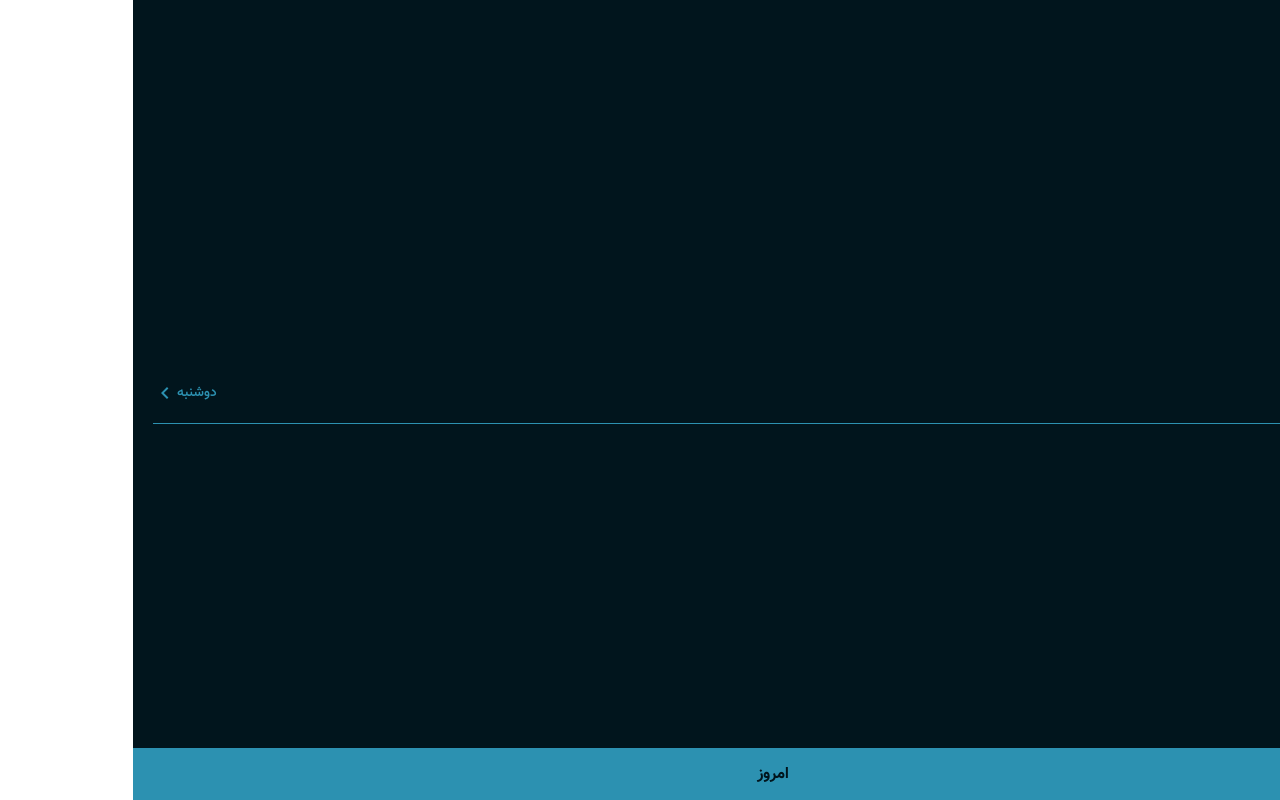
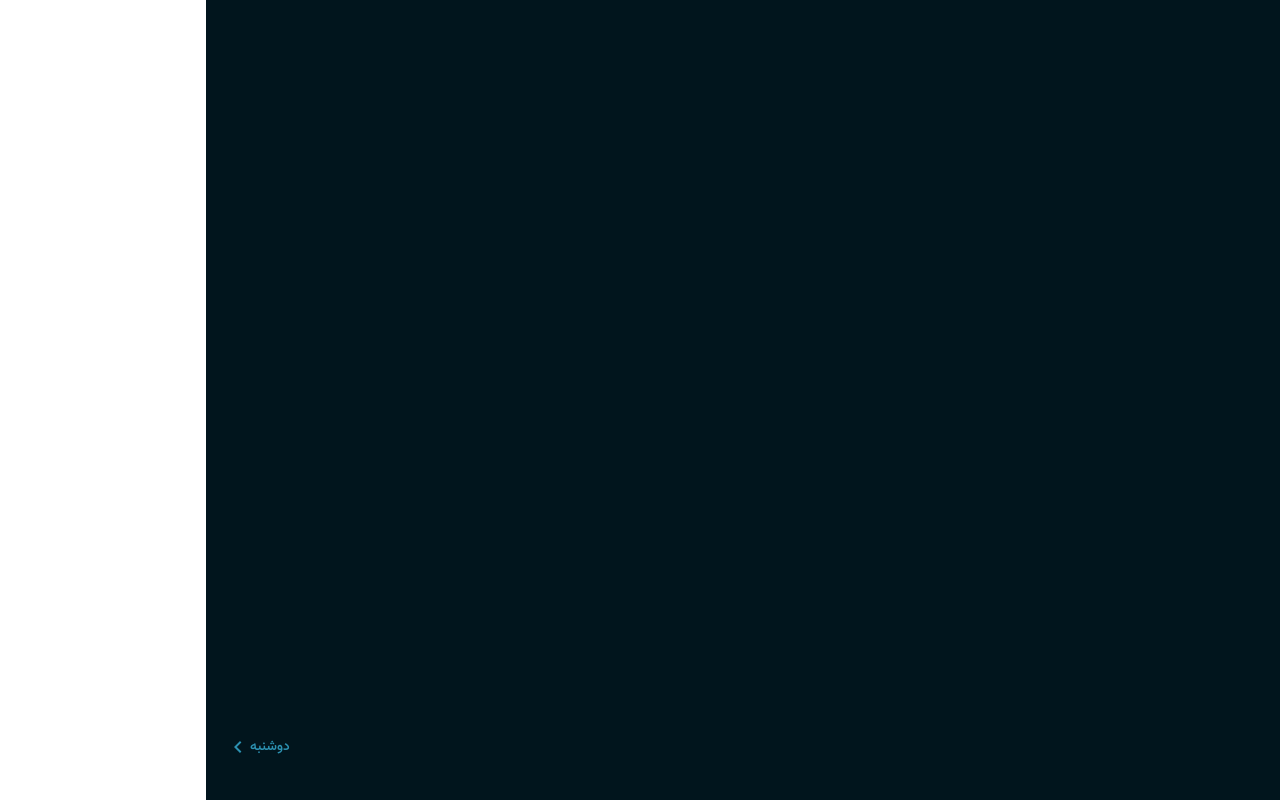
Before and after one commit to pialechini/uniweek-miniapp, a React (Vite) app: page /#/week-schedule in a window 1280 px wide. Built offline with nearby package versions, Linux system fonts and the light colour scheme.

Commit message:
Work on DaySwitcher

```diff
--- /dev/null
+++ b/src/features/week-schedule/components/DaySwitcher.tsx
@@ -0,0 +1,96 @@
+import styled from "styled-components";
+import { MdNavigateBefore, MdNavigateNext } from "react-icons/md";
+import { themeColor } from "@/theme/Theme";
+
+const Button = styled.button<{ $hidden?: boolean }>`
+  min-width: 80px;
+  display: flex;
+  align-items: center;
+  font-size: 14px;
+  font-weight: 500;
+  background-color: transparent;
+  color: ${themeColor("primary")};
+  opacity: ${(props) => (props.$hidden ? 0 : 1)};
+`;
+
+const PreviousButton = styled(Button)``;
+
+const NextButton = styled(Button)`
+  display: flex;
+  justify-content: end;
+`;
+
+const TodayButton = styled.button<{ $hidden: boolean }>`
+  width: 100px;
+  height: 38px;
+  margin: 0 auto;
+  font-size: 14px;
+  font-weight: 500;
+  background-color: ${themeColor("primary")};
+  color: ${themeColor("pageBackground")};
+  border-radius: 8px;
+  transition: opacity 0.2s ease;
+  opacity: ${(props) => (props.$hidden ? 0 : 1)};
+`;
+
+const StyledDaySwitcher = styled.div`
+  display: flex;
+  justify-content: space-between;
+  align-items: center;
+  width: 100%;
+  min-height: 42px;
+`;
+
+function DaySwitcher({
+  previous,
+  next,
+  showGoTodayButton,
+  onPreviousButtonClick,
+  onNextButtonClick,
+  onGoTodayClick,
+}: DaySwitcherProps) {
+  function handleNextButtonClick() {
+    if (!next) {
+      return;
+    }
+
+    onNextButtonClick();
+  }
+
+  function handlePreviousButtonClick() {
+    if (!previous) {
+      return;
+    }
+
+    onPreviousButtonClick();
+  }
+
+  return (
+    <StyledDaySwitcher>
+      <PreviousButton onClick={handlePreviousButtonClick} $hidden={!previous}>
+        <MdNavigateNext size={24} />
+        {previous}
+      </PreviousButton>
+
+      <TodayButton onClick={onGoTodayClick} $hidden={!showGoTodayButton}>
+        برو امروز
+      </TodayButton>
+
+      <NextButton onClick={handleNextButtonClick} $hidden={!next}>
+        {next}
+        <MdNavigateBefore size={24} />
+      </NextButton>
+    </StyledDaySwitcher>
+  );
+}
+
+export default DaySwitcher;
+
+interface DaySwitcherProps {
+  previous?: string;
+  next?: string;
+  showGoTodayButton?: boolean;
+  onPreviousButtonClick: () => void;
+  onNextButtonClick: () => void;
+  onGoTodayClick: () => void;
+}
--- a/src/features/week-schedule/components/Pagination.tsx
+++ /dev/null
@@ -1,77 +0,0 @@
-import styled from 'styled-components';
-import { MdNavigateBefore, MdNavigateNext } from 'react-icons/md';
-import { themeColor } from '@/theme/Theme';
-
-const ButtonsWrapper = styled.div<{ previous?: string; next?: string }>`
-  display: flex;
-
-  ${(props) => {
-    if (props.previous && props.next) {
-      return "justify-content: space-between;";
-    } else if (props.previous) {
-      return "justify-content: start;";
-    } else {
-      return "justify-content: end;";
-    }
-  }}
-`;
-
-const Button = styled.button`
-  display: flex;
-  align-items: center;
-  font-size: 14px;
-  font-weight: 500;
-  background-color: transparent;
-  color: ${themeColor("primary")};
-`;
-
-const Bar = styled.div`
-  background-color: ${themeColor("primary")};
-  height: 1px;
-`;
-
-const StyledPagination = styled.div`
-  display: flex;
-  flex-direction: column;
-  justify-content: space-between;
-  gap: 18px;
-  width: 100%;
-  min-height: 42px;
-`;
-
-function Pagination({
-  previous,
-  next,
-  onPreviousButtonClick,
-  onNextButtonClick,
-}: PaginationProps) {
-  return (
-    <StyledPagination>
-      <ButtonsWrapper {...{ previous, next }}>
-        {previous && (
-          <Button onClick={onPreviousButtonClick}>
-            <MdNavigateNext size={24} />
-            {previous}
-          </Button>
-        )}
-
-        {next && (
-          <Button onClick={onNextButtonClick}>
-            {next}
-            <MdNavigateBefore size={24} />
-          </Button>
-        )}
-      </ButtonsWrapper>
-      <Bar />
-    </StyledPagination>
-  );
-}
-
-export default Pagination;
-
-interface PaginationProps {
-  previous?: string;
-  next?: string;
-  onPreviousButtonClick: () => void;
-  onNextButtonClick: () => void;
-}
--- a/src/pages/WeekSchedule.tsx
+++ b/src/pages/WeekSchedule.tsx
@@ -1,30 +1,22 @@
-import * as types from '@/types/types';
-import DaySchedule from '@/features/week-schedule/components/DaySchedule';
-import Pagination from '@/features/week-schedule/components/Pagination';
-import sampleCourseSchedule from '@/sample-course-schedule';
-import styled from 'styled-components';
-import { constructWeekSchedule } from '@/lib/golestan';
-import { getCurrentDay, getWeekdayName } from '@/lib/persian-date';
-import { themeColor } from '@/theme/Theme';
-import { useEffect, useState } from 'react';
+import * as types from "@/types/types";
+import DaySchedule from "@/features/week-schedule/components/DaySchedule";
+import DaySwitcher from "@/features/week-schedule/components/DaySwitcher";
+import sampleCourseSchedule from "@/sample-course-schedule";
+import styled from "styled-components";
+import { constructWeekSchedule } from "@/lib/golestan";
+import { getCurrentDay, getWeekdayName } from "@/lib/persian-date";
+import { themeColor } from "@/theme/Theme";
+import { useEffect, useMemo, useState } from "react";
 // import useDeserializedCourseSchedule from '@/features/week-schedule/hooks/useDeserializedCourseSchedule';
 
-const Background = styled.div`
+const Container = styled.div`
   width: 100vw;
   height: 100vh;
   padding: 32px 20px;
   background-color: ${themeColor("pageBackground")};
-`;
-
-const TodayButton = styled.button`
-  position: fixed;
-  bottom: 0;
-  left: 0;
-  width: 100vw;
-  font-weight: 700;
-  height: 52px;
-  background-color: ${themeColor("primary")};
-  color: ${themeColor("pageBackground")};
+  display: flex;
+  flex-direction: column;
+  justify-content: space-between;
 `;
 
 function WeekSchedule() {
@@ -33,36 +25,32 @@ function WeekSchedule() {
   // const schedule = useDeserializedCourseSchedule();
   const [dayIndex, setDayIndex] = useState<number>(getCurrentDay());
   const [weekSchedule, setWeekSchedule] = useState<types.WeekSchedule>();
+  const today = useMemo(getCurrentDay, []);
 
   useEffect(() => {
     setWeekSchedule(constructWeekSchedule("even", sampleCourseSchedule));
   }, []);
 
   return (
-    <Background>
+    <Container>
       {weekSchedule && (
         <>
           <DaySchedule
             dayIndex={dayIndex as types.DayIndex}
             classes={weekSchedule.at(dayIndex)!}
           />
-          <div style={{ marginTop: "56px" }}>
-            <Pagination
-              previous={
-                dayIndex - 1 < 0 ? undefined : getWeekdayName(dayIndex - 1)
-              }
-              next={dayIndex + 1 > 4 ? undefined : getWeekdayName(dayIndex + 1)}
-              onPreviousButtonClick={() => setDayIndex((i) => i - 1)}
-              onNextButtonClick={() => setDayIndex((i) => i + 1)}
-            />
-          </div>
         </>
       )}
 
-      <TodayButton onClick={() => setDayIndex(getCurrentDay())}>
-        امروز
-      </TodayButton>
-    </Background>
+      <DaySwitcher
+        previous={dayIndex - 1 < 0 ? undefined : getWeekdayName(dayIndex - 1)}
+        next={dayIndex + 1 > 4 ? undefined : getWeekdayName(dayIndex + 1)}
+        showGoTodayButton={dayIndex !== today}
+        onPreviousButtonClick={() => setDayIndex((i) => i - 1)}
+        onNextButtonClick={() => setDayIndex((i) => i + 1)}
+        onGoTodayClick={() => setDayIndex(today)}
+      />
+    </Container>
   );
 }
 
```
